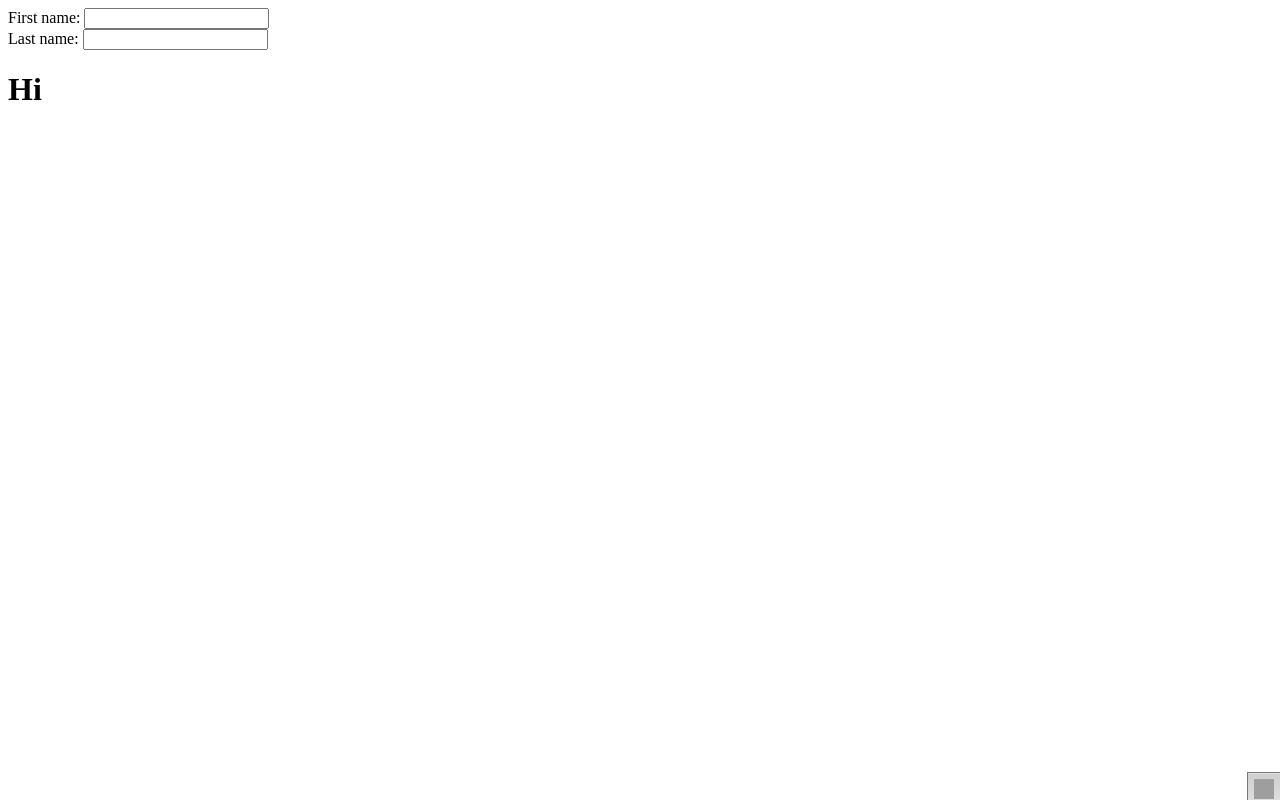
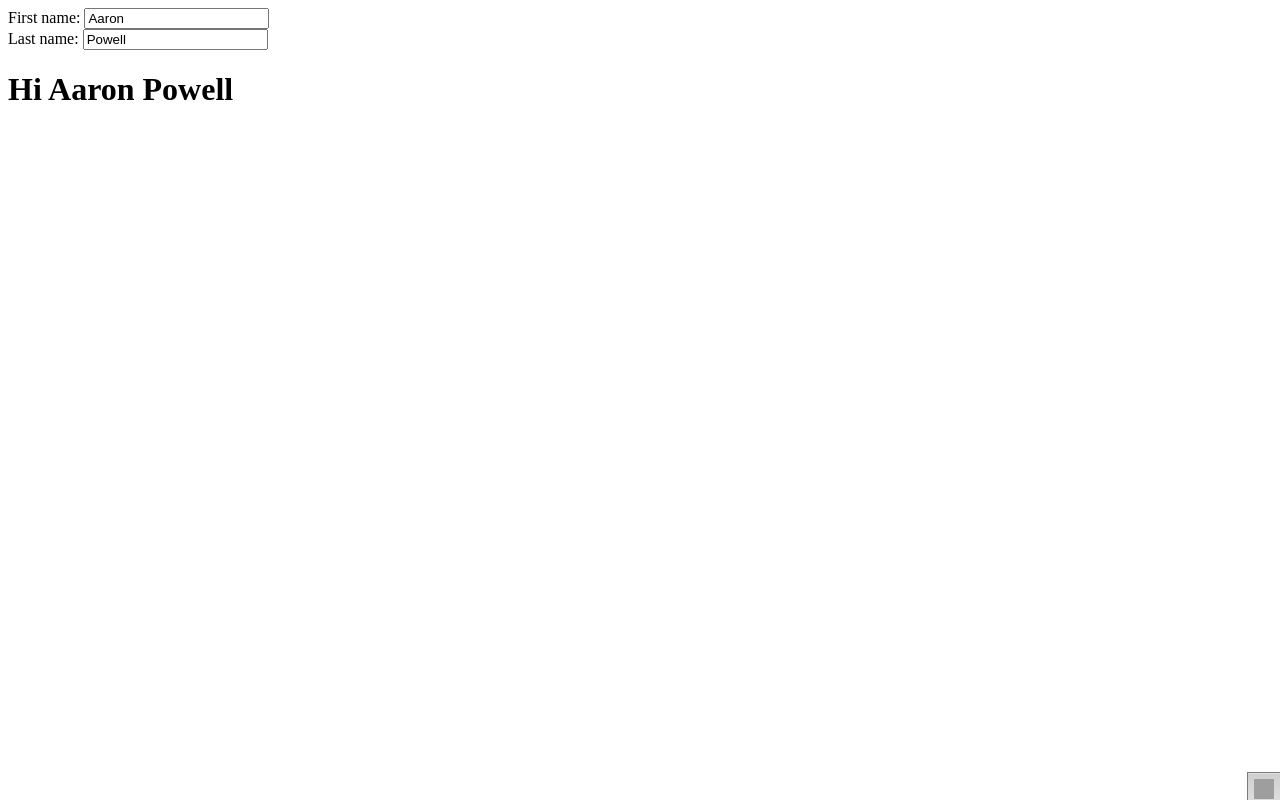
Before and after one commit to aaronpowell/glimpse-knockout, a plain HTML site: page index.html in a window 1280 px wide. Drawn offline with Linux system fonts and the light colour scheme; grey boxes are pictures that could not be loaded.

Commit message:
Getting UI to fill out

```diff
--- a/index.html
+++ b/index.html
@@ -24,8 +24,8 @@
             'use strict';
 
             var vm = {
-                firstName: ko.observable(),
-                lastName: ko.observable()
+                firstName: ko.observable('Aaron'),
+                lastName: ko.observable('Powell')
             };
             vm.fullName = ko.computed(function () {
                 if (!this.firstName()) {
@@ -87,27 +87,21 @@
                     var rowData = models.map(function (record) {
                         var model = record.ko;
                         var props = Object.getOwnPropertyNames(model);
-                        var data = props.map(function (prop) {
-                            var res = {
-                                name: prop,
-                                data: undefined
-                            };
-
+                        var data = {};
+                        props.forEach(function (prop) {
                             if (ko.isObservable(model[prop])) {
-                                res.data = ko.utils.unwrapObservable(model[prop]);
+                                data[prop] = ko.utils.unwrapObservable(model[prop]);
                             } else {
-                                res.data = model[prop];
+                                data[prop] = model[prop];
                             }
-
-                            return res;
                         });
 
                         var elementNames = record.elements.map(function (element) {
-                            return {
-                                tag: element.tagName,
-                                classNames: element.className || 'N/A',
-                                id: element.id || 'N/A'
-                            };
+                            return [
+                                element.tagName.toLowerCase(),
+                                element.className || '-',
+                                element.id || '-'
+                            ];
                         });
 
                         return {
@@ -115,7 +109,20 @@
                             data: data
                         };
                     });
-console.log(rowData);
+
+                    var viewData = rowData.map(function (data) {
+                        return [
+                            ['Elements', 'ViewModel'],
+                            [
+                                [
+                                    [ 'Tag Name', 'Class', 'Id' ]
+                                ].concat(data.elementNames),
+                                data.data
+                            ]
+                        ];
+                    });
+
+                    render.engine.insert(args.panel, viewData[0]);
                 }
             });
 
```
